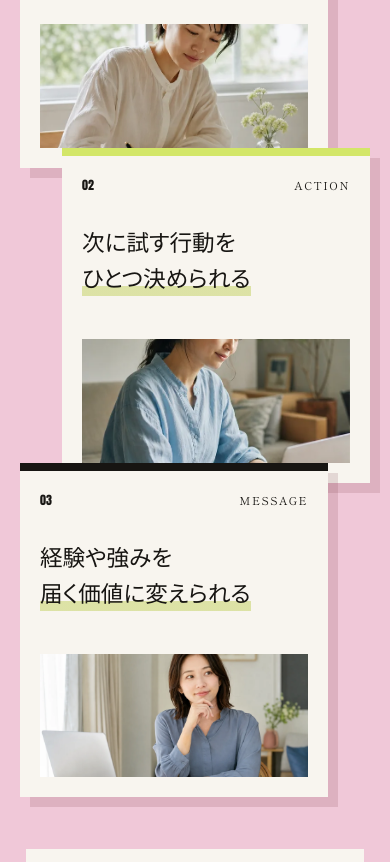
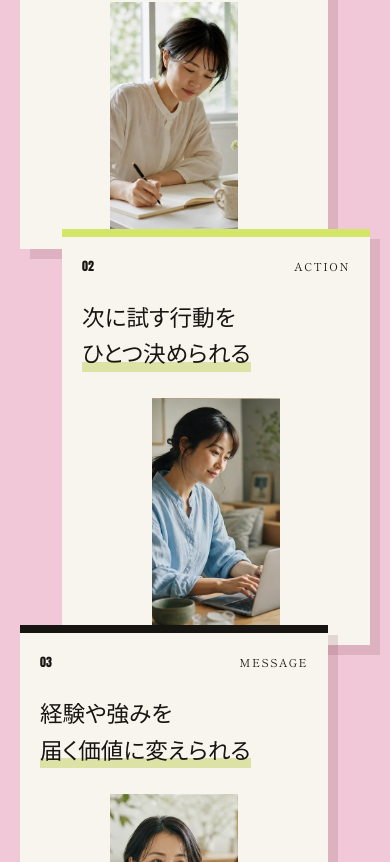
Before and after one commit to hikaru-tell/prego-hermuse-lp, a Next.js app: page / in a window 390 px wide. Shown: the part 2302-3164 px from the top of the page. Built offline with nearby package versions, Linux system fonts and the light colour scheme; no server answers.

Commit message:
Use portrait photos in outcome cards

```diff
--- a/app/globals.css
+++ b/app/globals.css
@@ -21,7 +21,8 @@
   --hmr-photo-stretch: url("/her-muse-stretch.webp");
   --hmr-photo-support: url("/her-muse-support.webp");
   --hmr-photo-voice-writing: url("/her-muse-voice-writing.webp");
-  --hmr-photo-voice-mentor: url("/her-muse-voice-reflection.webp");
+  --hmr-photo-voice-mentor: url("/her-muse-voice-mentor.webp");
+  --hmr-photo-voice-reflection: url("/her-muse-voice-reflection.webp");
   --hmr-photo-voice-laptop: url("/her-muse-voice-laptop.webp");
   --hmr-photo-people: url("/her-muse-people.webp");
 }
@@ -1676,7 +1677,7 @@ button { font: inherit; }
   background: linear-gradient(rgba(39,52,58,.04),rgba(39,52,58,.18)), var(--hmr-photo-voice-writing) center / cover no-repeat;
 }
 #her-muse-reference-body-v2 .hmr-voice-stage .hmr-voice--02 > div {
-  background: linear-gradient(rgba(39,52,58,.02),rgba(39,52,58,.16)), var(--hmr-photo-voice-mentor) center / cover no-repeat;
+  background: linear-gradient(rgba(39,52,58,.02),rgba(39,52,58,.16)), var(--hmr-photo-voice-reflection) center / cover no-repeat;
 }
 #her-muse-reference-body-v2 .hmr-voice-stage .hmr-voice--03 > div {
   background: linear-gradient(rgba(39,52,58,.03),rgba(39,52,58,.2)), var(--hmr-photo-voice-laptop) center / cover no-repeat;
@@ -1737,6 +1738,38 @@ button { font: inherit; }
   }
   #her-muse-reference-body-v2 .hmr-voice-controls { margin-top: 8px; }
   #her-muse-reference-body-v2 .hmr-voice-controls button { width: 42px; height: 42px; }
+}
+
+/* AFTER 6 MONTHS: keep each outcome photo in a true 9:16 portrait frame. */
+#her-muse-reference-body-v2 .hmr-after-card-photo {
+  width: clamp(118px, 38%, 210px);
+  aspect-ratio: 9 / 16;
+  flex: 0 0 auto;
+  align-self: center;
+  margin-top: auto;
+  background-size: cover;
+  background-repeat: no-repeat;
+}
+#her-muse-reference-body-v2 .hmr-after-card-photo--01 { background-position: 50% 34%; }
+#her-muse-reference-body-v2 .hmr-after-card-photo--02 { background-position: 58% 42%; }
+#her-muse-reference-body-v2 .hmr-after-card-photo--03 { background-position: 50% 38%; }
+@media (min-width: 1101px) {
+  #her-muse-reference-body-v2 .hmr-after-card-photo {
+    flex: 0 0 auto;
+  }
+}
+@media (max-width: 767px) {
+  #her-muse-reference-body-v2 .hmr-page-sp .hmr-after-stage article {
+    aspect-ratio: .74 / 1;
+  }
+  #her-muse-reference-body-v2 .hmr-page-sp .hmr-after-stage strong {
+    margin: 24px 0 16px;
+  }
+  #her-muse-reference-body-v2 .hmr-page-sp .hmr-after-card-photo {
+    width: clamp(128px, 44%, 152px);
+    aspect-ratio: 9 / 16;
+    flex-basis: auto;
+  }
 }
 
 @media (prefers-reduced-motion: reduce) {
@@ -1891,7 +1924,7 @@ button { font: inherit; }
   }
   #her-muse-reference-body-v2 .hmr-after-card-photo {
     min-height: 0;
-    flex: 1 1 auto;
+    flex: 0 0 auto;
   }
 }
 @media (max-width: 767px) {
```
